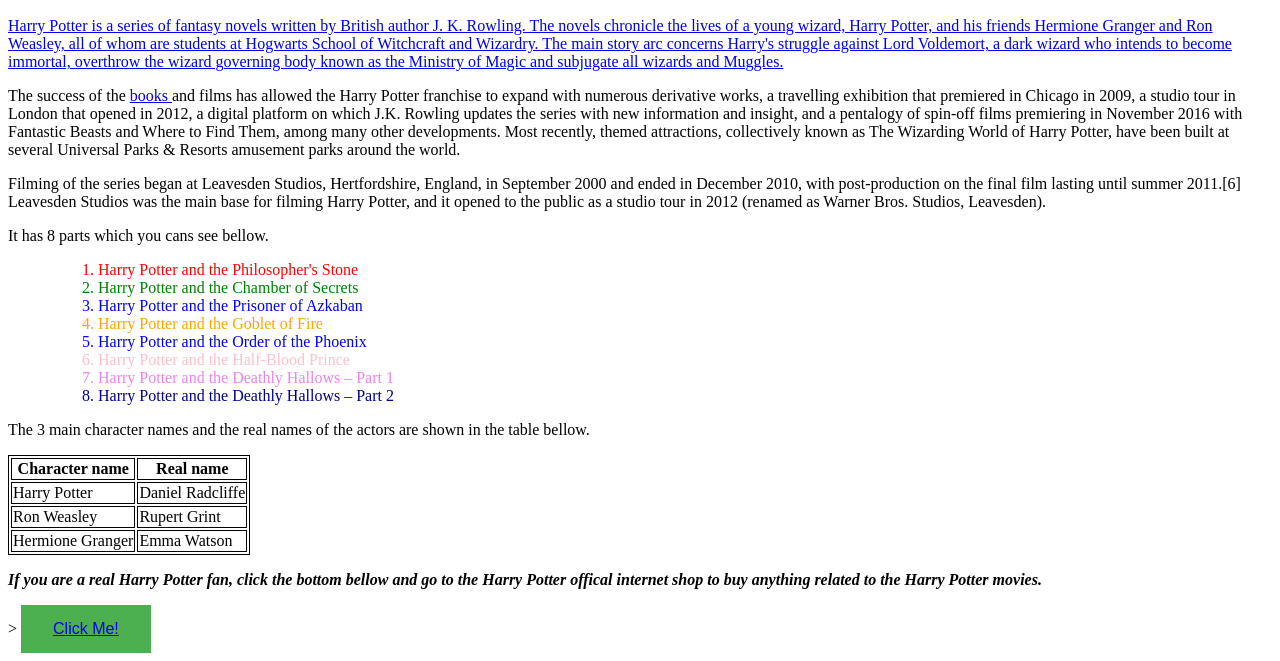
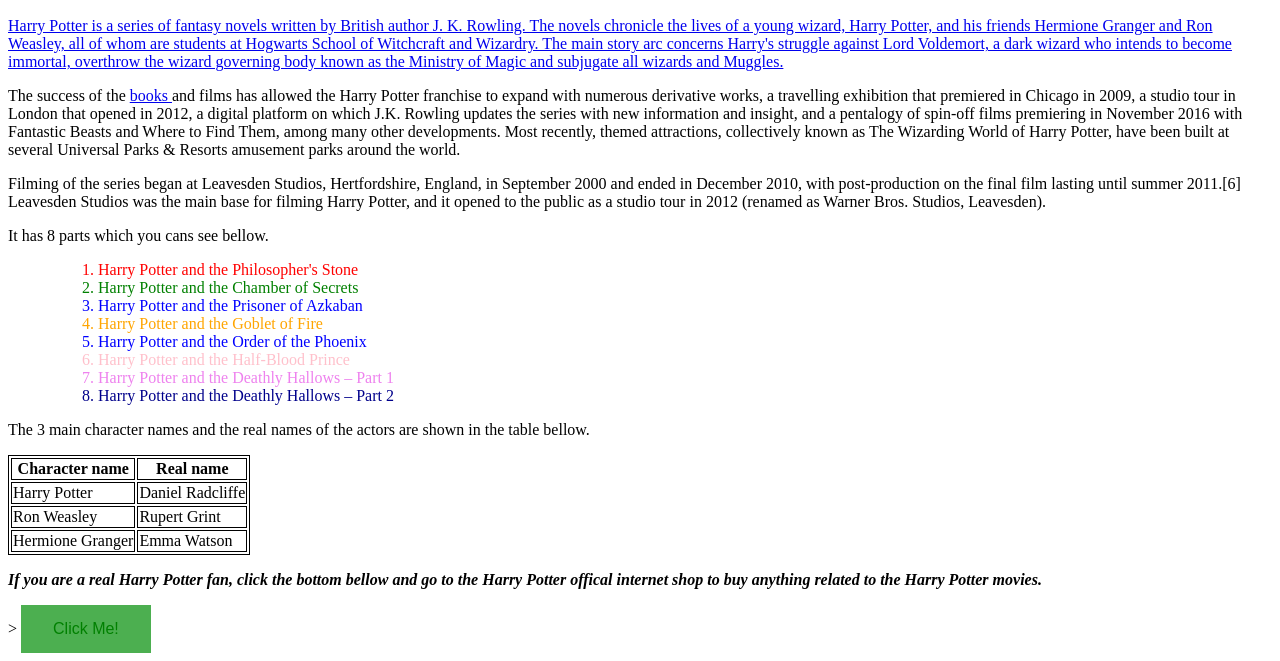
Before and after one commit to annasargsyan0609/annasargsyan0609.github.io, a plain HTML site: page index.html in a window 1280 px wide. Shown: the part 272-933 px from the top of the page. Drawn offline with Linux system fonts and the light colour scheme.

Commit message:
Hw1_part1_html_code

```diff
--- a/index.html
+++ b/index.html
@@ -48,5 +48,5 @@ alt="Picture of heroes">
 	</table>
 </body>
 <p> <b> <i>If you are a real Harry Potter fan, click the bottom bellow and go to the Harry Potter offical internet shop to buy anything related to the Harry Potter movies.</i></b></p>>
-<button type="button"> <a href="https://www.harrypottershop.com/">Click Me!</a></button>
+ <a href="https://www.harrypottershop.com/"> <button type="button">Click Me!</button></a>
 </html>
```
